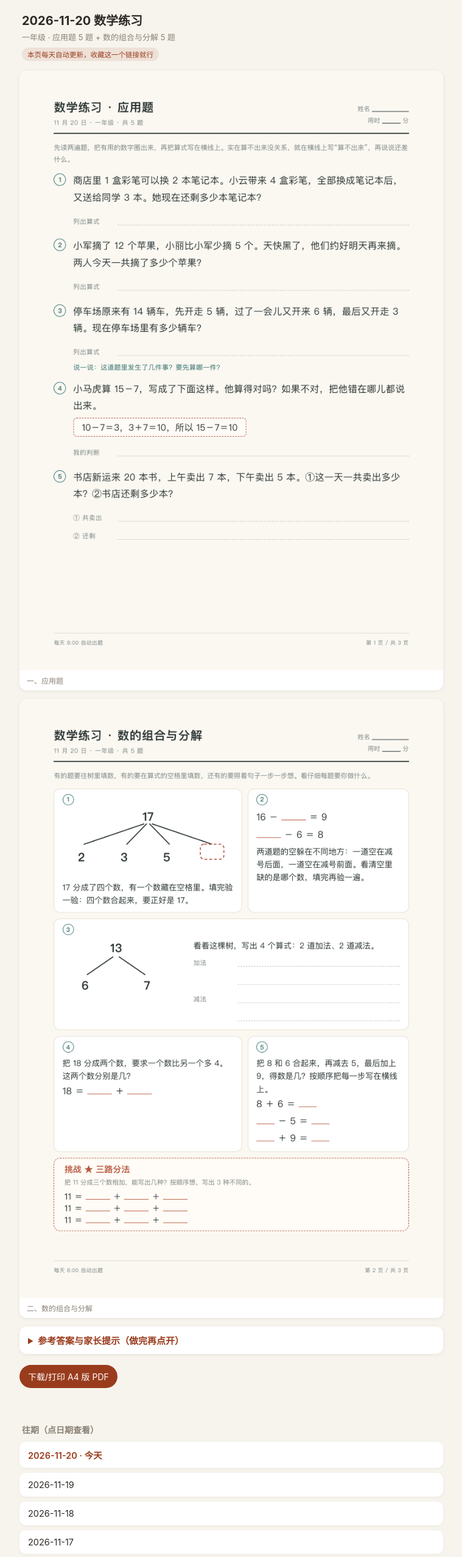
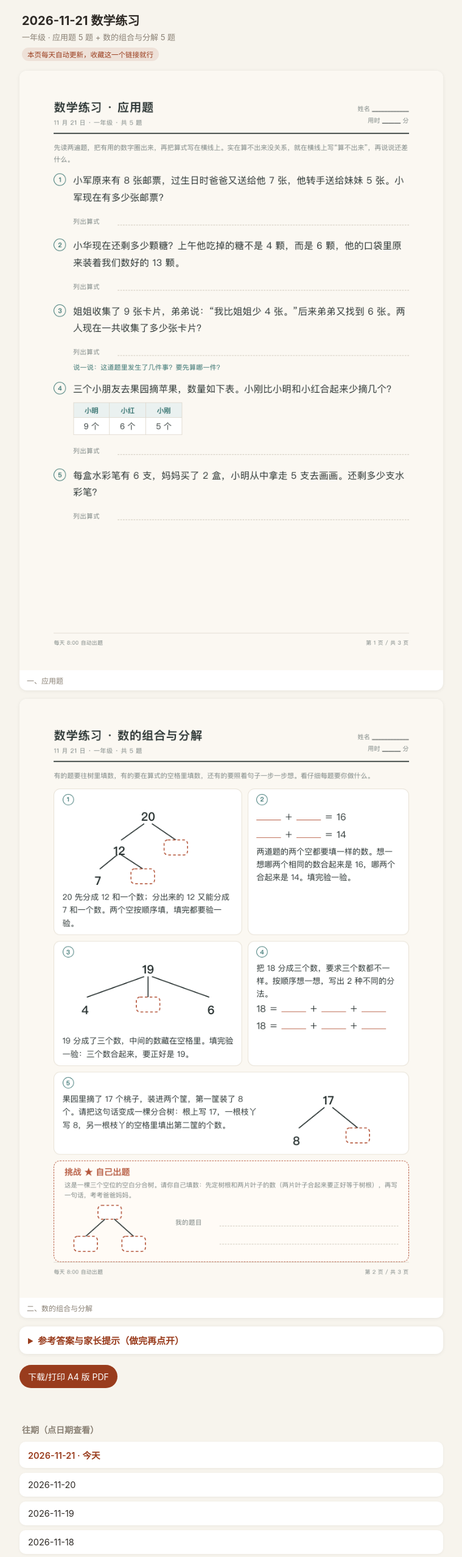
Before and after one commit to dreamick/math-daily, a plain HTML site: page index.html in a window 1280 px wide. Shown: the top 2553 px of the page at 61% size, without its empty margins (260-1019 px from the left). Drawn offline with Linux system fonts and the light colour scheme.

Commit message:
latest: 2026-11-21

```diff
--- a/index.html
+++ b/index.html
@@ -4,7 +4,7 @@
 <meta charset="utf-8">
 <meta name="viewport" content="width=device-width,initial-scale=1">
 <meta name="format-detection" content="telephone=no">
-<title>2026-11-20 数学练习 · 每天更新</title>
+<title>2026-11-21 数学练习 · 每天更新</title>
 <style>
   :root{--bg:#F7F4ED; --card:#fff; --ink:#2E2A26; --muted:#8A8175; --clay:#993C1D;}
   *{box-sizing:border-box;}
@@ -39,22 +39,22 @@
 </head>
 <body>
 <header>
-  <h1>2026-11-20 数学练习</h1>
+  <h1>2026-11-21 数学练习</h1>
   <div class="sub">一年级 · 应用题 5 题 + 数的组合与分解 5 题</div>
   <div class="badge">本页每天自动更新，收藏这一个链接就行</div>
 </header>
 <main>
-  <figure><img src="2026-11-20/01-应用题.png" alt="一、应用题" loading="lazy"><figcaption>一、应用题</figcaption></figure>
-  <figure><img src="2026-11-20/02-组合分解.png" alt="二、数的组合与分解" loading="lazy"><figcaption>二、数的组合与分解</figcaption></figure>
+  <figure><img src="2026-11-21/01-应用题.png" alt="一、应用题" loading="lazy"><figcaption>一、应用题</figcaption></figure>
+  <figure><img src="2026-11-21/02-组合分解.png" alt="二、数的组合与分解" loading="lazy"><figcaption>二、数的组合与分解</figcaption></figure>
   <details>
     <summary>参考答案与家长提示（做完再点开）</summary>
-    <figure><img src="2026-11-20/03-答案与提示.png" alt="三、答案与提示" loading="lazy"><figcaption>三、答案与提示</figcaption></figure>
+    <figure><img src="2026-11-21/03-答案与提示.png" alt="三、答案与提示" loading="lazy"><figcaption>三、答案与提示</figcaption></figure>
   </details>
-  <a class="pdf" href="2026-11-20/2026-11-20-数学练习.pdf" target="_blank" rel="noopener">下载/打印 A4 版 PDF</a>
+  <a class="pdf" href="2026-11-21/2026-11-21-数学练习.pdf" target="_blank" rel="noopener">下载/打印 A4 版 PDF</a>
 </main>
 <section class="history">
     <h2>往期（点日期查看）</h2>
-    <ul><li class="cur"><a href="2026-11-20/">2026-11-20 · 今天</a></li><li><a href="2026-11-19/">2026-11-19</a></li><li><a href="2026-11-18/">2026-11-18</a></li><li><a href="2026-11-17/">2026-11-17</a></li><li><a href="2026-11-16/">2026-11-16</a></li><li><a href="2026-11-15/">2026-11-15</a></li><li><a href="2026-11-14/">2026-11-14</a></li><li><a href="2026-11-13/">2026-11-13</a></li><li><a href="2026-11-12/">2026-11-12</a></li><li><a href="2026-11-11/">2026-11-11</a></li><li><a href="2026-11-10/">2026-11-10</a></li><li><a href="2026-11-09/">2026-11-09</a></li><li><a href="2026-11-08/">2026-11-08</a></li><li><a href="2026-11-07/">2026-11-07</a></li><li><a href="2026-11-06/">2026-11-06</a></li><li><a href="2026-11-05/">2026-11-05</a></li><li><a href="2026-11-04/">2026-11-04</a></li><li><a href="2026-11-03/">2026-11-03</a></li><li><a href="2026-11-02/">2026-11-02</a></li><li><a href="2026-10-30/">2026-10-30</a></li><li><a href="2026-10-29/">2026-10-29</a></li><li><a href="2026-10-28/">2026-10-28</a></li><li><a href="2026-10-27/">2026-10-27</a></li><li><a href="2026-10-26/">2026-10-26</a></li><li><a href="2026-10-23/">2026-10-23</a></li></ul>
+    <ul><li class="cur"><a href="2026-11-21/">2026-11-21 · 今天</a></li><li><a href="2026-11-20/">2026-11-20</a></li><li><a href="2026-11-19/">2026-11-19</a></li><li><a href="2026-11-18/">2026-11-18</a></li><li><a href="2026-11-17/">2026-11-17</a></li><li><a href="2026-11-16/">2026-11-16</a></li><li><a href="2026-11-15/">2026-11-15</a></li><li><a href="2026-11-14/">2026-11-14</a></li><li><a href="2026-11-13/">2026-11-13</a></li><li><a href="2026-11-12/">2026-11-12</a></li><li><a href="2026-11-11/">2026-11-11</a></li><li><a href="2026-11-10/">2026-11-10</a></li><li><a href="2026-11-09/">2026-11-09</a></li><li><a href="2026-11-08/">2026-11-08</a></li><li><a href="2026-11-07/">2026-11-07</a></li><li><a href="2026-11-06/">2026-11-06</a></li><li><a href="2026-11-05/">2026-11-05</a></li><li><a href="2026-11-04/">2026-11-04</a></li><li><a href="2026-11-03/">2026-11-03</a></li><li><a href="2026-11-02/">2026-11-02</a></li><li><a href="2026-10-30/">2026-10-30</a></li><li><a href="2026-10-29/">2026-10-29</a></li><li><a href="2026-10-28/">2026-10-28</a></li><li><a href="2026-10-27/">2026-10-27</a></li><li><a href="2026-10-26/">2026-10-26</a></li><li><a href="2026-10-23/">2026-10-23</a></li></ul>
   </section>
 <footer>
 
```
